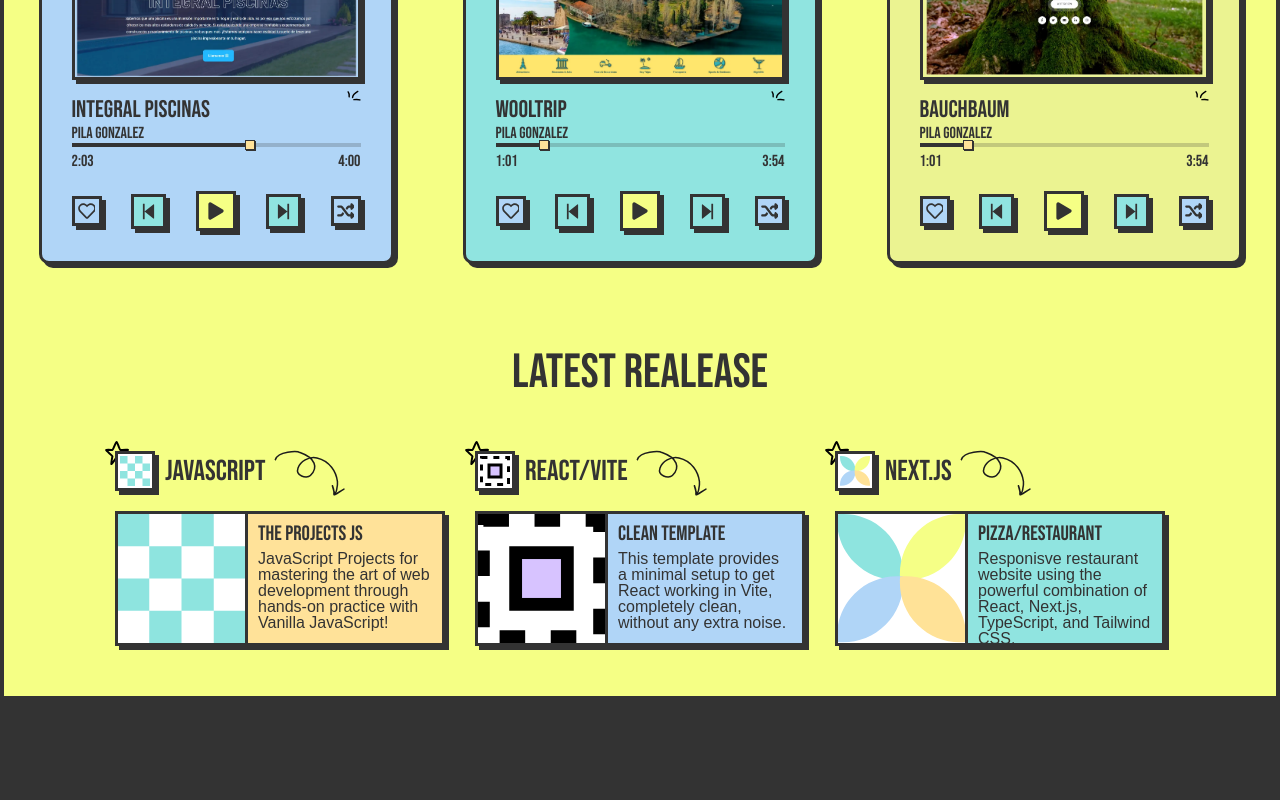
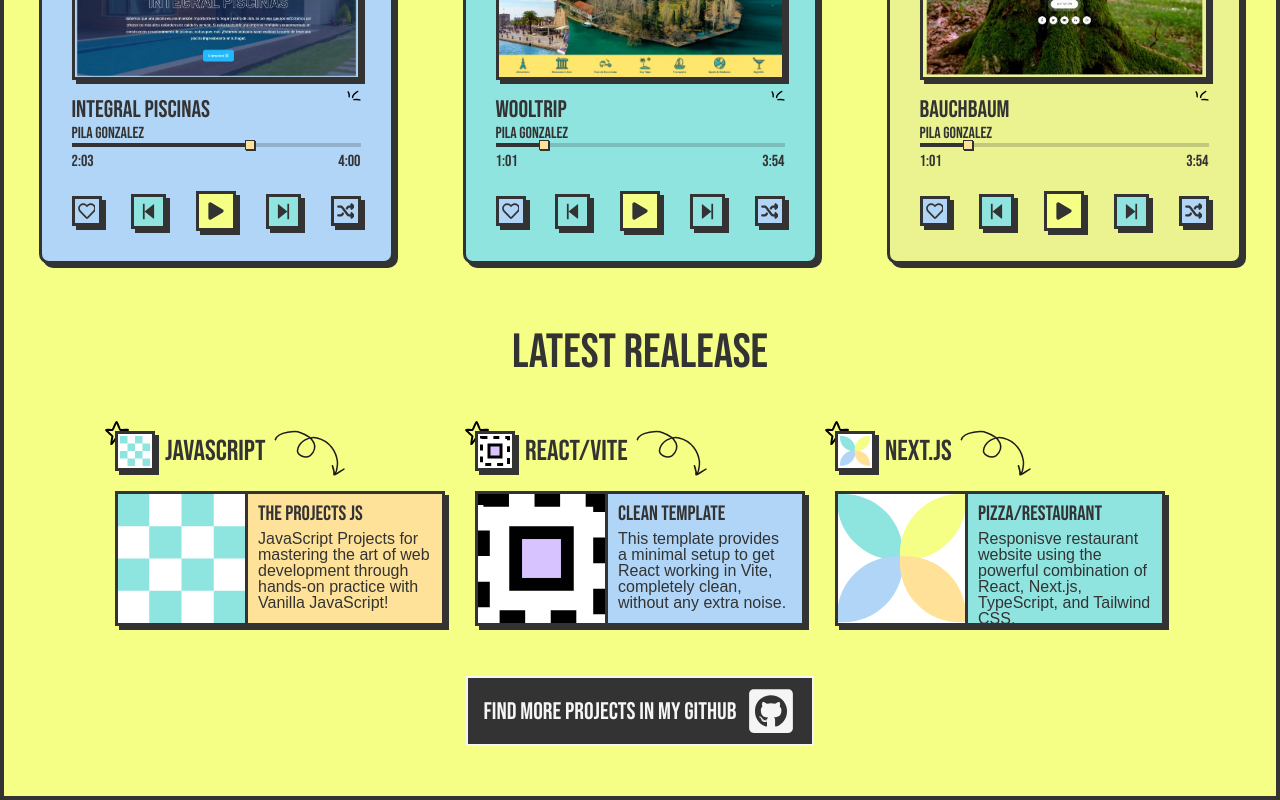
Before and after one commit to Pilag6/pila.dev, a React (Vite) app: page / in a window 1280 px wide. Shown: the part 1579-2379 px from the top of the page. Before the commit the page ends 2279 px from the top, so only its background shows below. Built offline with nearby package versions, Linux system fonts and the light colour scheme; a web font is replaced by a local one.

Commit message:
Update ProjectsSection.css and ProjectsSection.jsx

```diff
--- a/src/components/Projects/ProjectsSection.css
+++ b/src/components/Projects/ProjectsSection.css
@@ -37,7 +37,7 @@
     justify-content: center;
     align-items: center;
     gap: 50px;
-    padding: 50px;
+    padding: 30px 0 0 0;
     color: var(--black);
     background: var(--nb-yellow) ;
 
@@ -56,3 +56,43 @@
         font-family: var(--font-secondary);
     }
 }
+
+.more-projects {
+    display: flex;
+    justify-content: center;
+    align-items: center;
+    gap: 20px;
+    padding: 50px;
+    background: var(--nb-yellow);
+    color: var(--black);
+    font-family: var(--font-secondary);
+    font-size: 1.5rem;
+
+    a {
+        display: flex;
+        align-items: center;
+        gap: 10px;
+        padding: 0.5rem 1rem;
+
+        border: 2px solid var(--white-body);
+        background: var(--black);
+        color: var(--white-body);
+        transition: all 0.3s ease-in;
+
+        &:hover {
+            box-shadow: none;
+            text-decoration: underline ;
+        }
+
+        &:hover  .more-projects-icon {
+            transform: translateX(10px);
+        }
+
+        .more-projects-icon {
+            width: 50px;
+            height: 50px;
+            transition: all 0.3s ease-in;
+        }
+    }
+
+}
--- a/src/components/Projects/ProjectsSection.jsx
+++ b/src/components/Projects/ProjectsSection.jsx
@@ -1,5 +1,7 @@
 import ProjectsCards from "./ProjectsCards.jsx";
 import "./ProjectsSection.css";
+
+import { FaGithubSquare } from "react-icons/fa";
 
 // Images
 import ecommerce from "../../assets/projects/ecommerce-crusaders.webp";
@@ -131,6 +133,9 @@ const ProjectsSection = () => {
                     />
                 </div>
             </div>
+
+            <div className="more-projects">
+                <a  href="https://github.com/Pilag6">Find More Projects in my GitHub <FaGithubSquare className="more-projects-icon"/></a></div>
         </section>
     );
 };
```
